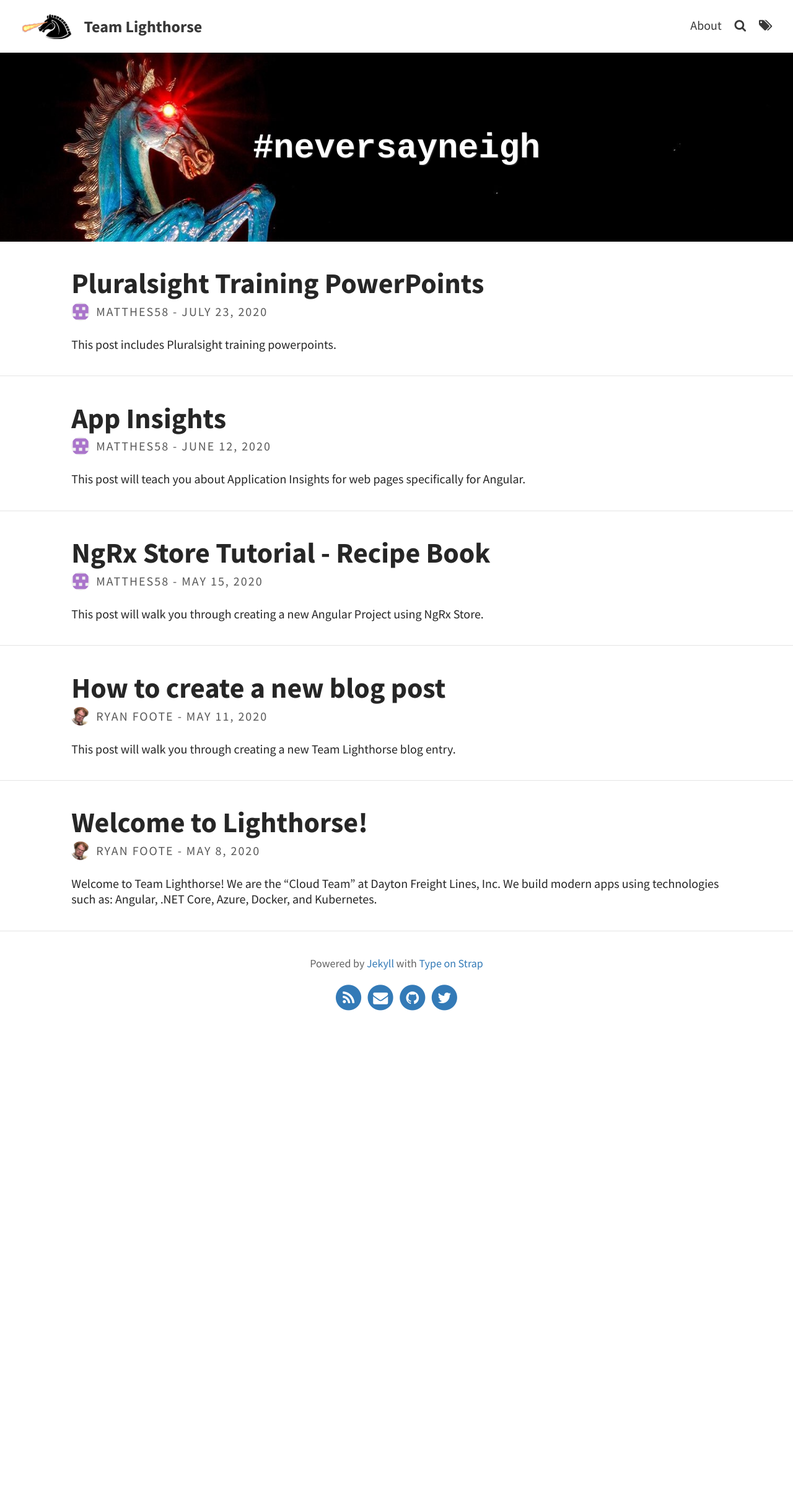
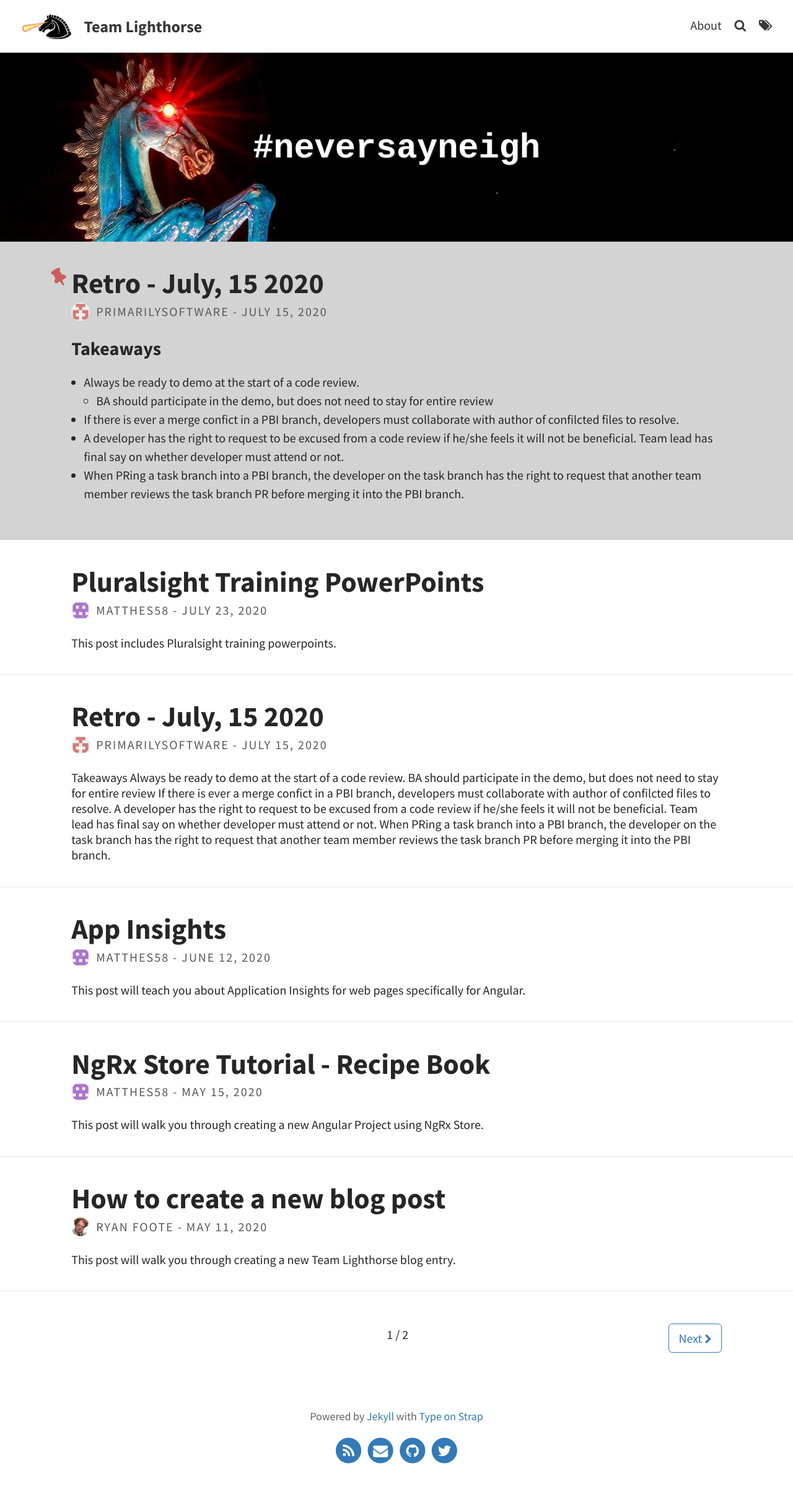
Before and after one commit to TeamLighthorse/teamlighthorse.github.io, a Jekyll site: the page built from index.html, in a window 1280 px wide. Shown: the whole page at 62% size. Built offline with Jekyll 4.4.1, drawn with Linux system fonts in a browser that asks for light colours; the list of posts is cut into pages by our own code; before the commit the page ends 1672 px from its top, so only the background shows below that.

Commit message:
Add 7/15/2020 retro post, allow posts to be pinned (#1)
Co-authored-by: Jon Guy <JGuy@daytonfreight.com>

```diff
--- a/_includes/blog.html
+++ b/_includes/blog.html
@@ -1,4 +1,36 @@
+{% assign pinned = site.posts | where_exp:"item", "item.pin == true" %}
+
 <div class="posts">
+    {% for post in pinned %}
+      <div class="post-teaser pinned">
+          {% if post.thumbnail %}
+          <div class="post-img">
+              <a aria-label="{{ post.title }}" href="{{ post.url | relative_url }}">
+                  <img alt="{{ post.title }}" src="{{ post.thumbnail | relative_url }}">
+              </a>
+          </div>
+          {% endif %}
+          <span>
+            <header>
+              <h1>
+                <a aria-label="{{ post.title }}" class="post-link" href="{{ post.url | relative_url }}">
+                  {{ post.title }}
+                </a>
+              </h1>
+              {% include post_info.html author=post.author date=post.date %}
+            </header>
+            {% if site.excerpt or site.theme_settings.excerpt %}
+                <div class="excerpt">
+                    {% if site.excerpt == "truncate" %}
+                      {{ post.content | truncate: '250' }}
+                    {% else %}
+                      {{ post.excerpt }}
+                    {% endif %}
+                </div>
+            {% endif %}
+        </span>
+      </div>
+    {% endfor %}
     {% for post in paginator.posts %}
     <div class="post-teaser">
         {% if post.thumbnail %}
--- /dev/null
+++ b/_posts/2020-07-15-retro.md
@@ -0,0 +1,40 @@
+---
+layout: post
+title: Retro - July, 15 2020
+tags: [retrospective, agile, team process]
+excerpt_separator: <!--more-->
+author: primarilysoftware
+pin: true
+---
+### Takeaways
+ - Always be ready to demo at the start of a code review.
+   - BA should participate in the demo, but does not need to stay for entire review
+ - If there is ever a merge confict in a PBI branch, developers must collaborate with author
+   of confilcted files to resolve.
+ - A developer has the right to request to be excused from a code review if he/she
+   feels it will not be beneficial.  Team lead has final say on whether developer
+   must attend or not.
+ - When PRing a task branch into a PBI branch, the developer on the task branch has
+   the right to request that another team member reviews the task branch PR before
+   merging it into the PBI branch.
+
+<!--more-->
+
+### [Action Items](https://dflcloud.visualstudio.com/Nucleus/_workitems/edit/4431)
+ - Instead of regular training this Friday, we will schedule a call to discuss options
+   for creating a style guide.  Prior to the meeting, everyone should spend some time
+   reviewing tools/guidance for creating a style guide.
+ - Create an [internal project](https://dflcloud.visualstudio.com/Nucleus/_workitems/edit/3834)
+   to separate the nucleus front-end and back-end Repos.  Build time is slow because
+   those jobs run sequentially.
+ - Create a [query](https://dflcloud.visualstudio.com/Nucleus/_queries/query/ef190e98-9e4e-4e6b-9b3a-7b9b5b4a2322/)
+   in azure devops to help track number of QA Issues per cycle.  We can start to use
+   this to help measure how well we are doing.
+ - Update the teamlighthorse blog to allow us to pin retro takeaways.  Everyone should
+   set their homepage to the blog so that the takeaways remain visible during the
+   next cycle.
+ - Change [retro columns](https://dflcloud.visualstudio.com/Nucleus/_apps/hub/ms-devlabs.team-retrospectives.home)
+   back to Smileys, Frownies, and Changies
+ - Update the state for work-items to match the board column on our
+   [board](https://dflcloud.visualstudio.com/Nucleus/_boards/board/t/Nucleus%20Team/Backlog%20items)
+ - Add a new boolean field to PBIs that we set to flag customer requests
--- a/_sass/layouts/_blog.scss
+++ b/_sass/layouts/_blog.scss
@@ -96,6 +96,25 @@
         transform: scale(1.1);
       }
     }
+
+    &.pinned {
+      background-color: lightgrey;
+
+      header {
+        position: relative;
+
+        h1:before {
+          font-family: FontAwesome;
+          content: '\f08d';
+          position: absolute;
+          left: -30px;
+          font-size: 30px;
+          color: indianred;
+          transform: rotate(-30deg);
+        }
+      }
+
+    }
   }
 
   .excerpt {
```
